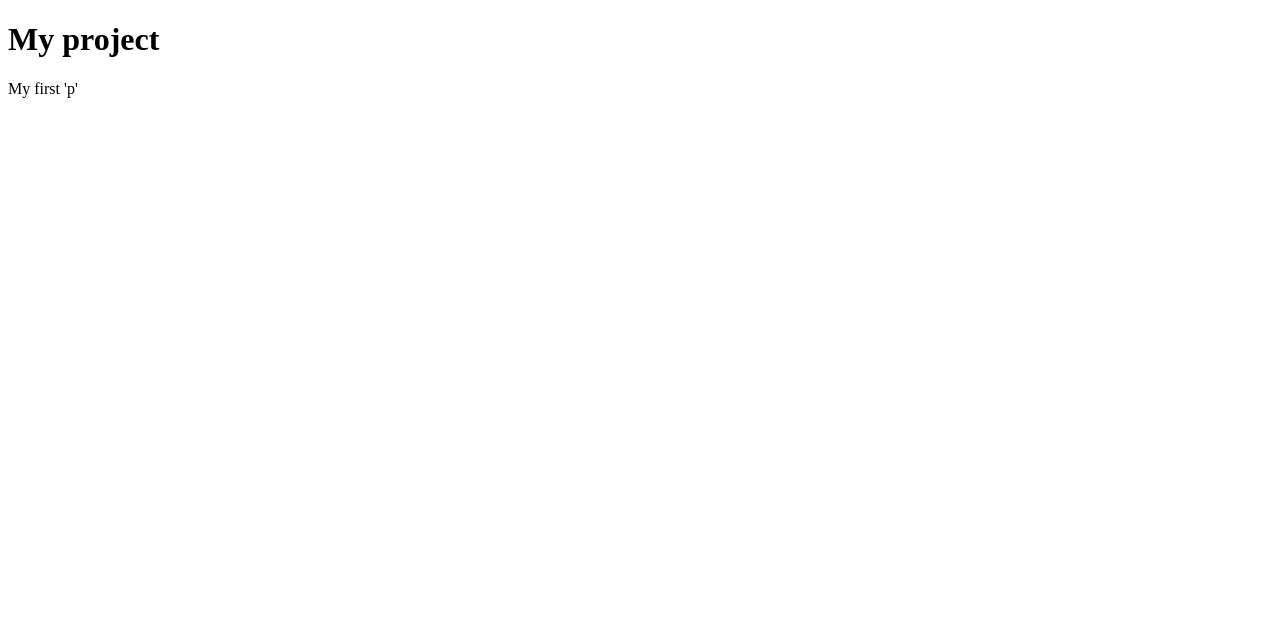
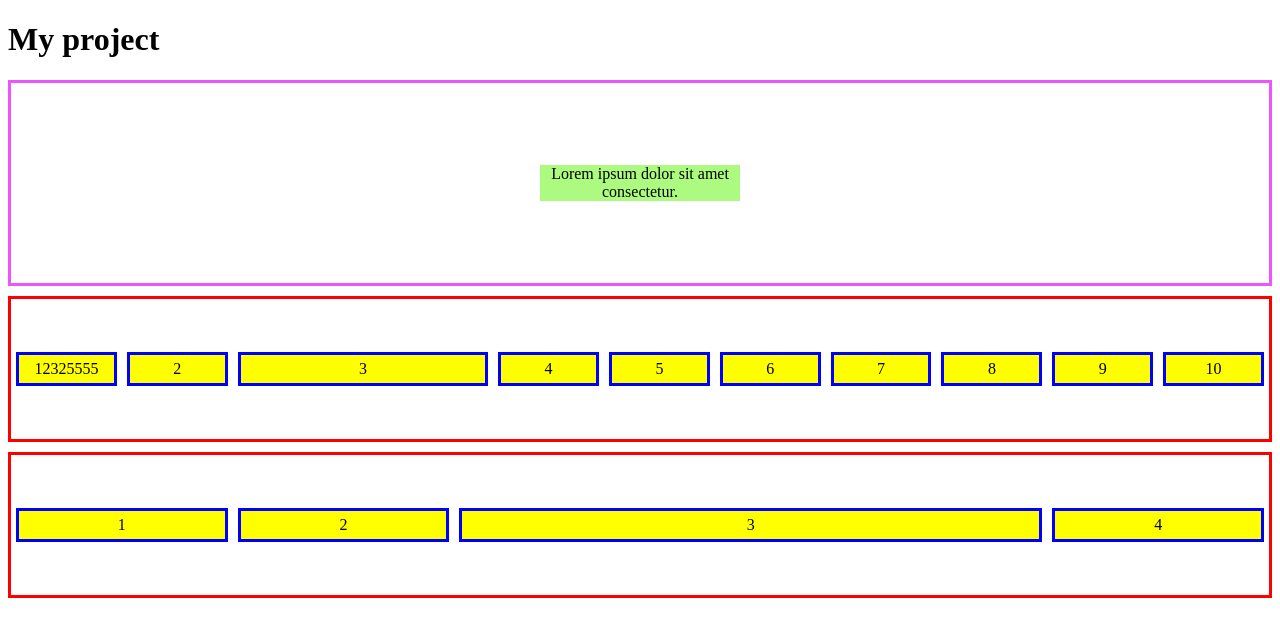
Before and after one commit to ediq/homework, a plain HTML site: page index.html in a window 1280 px wide. Drawn offline with Linux system fonts and the light colour scheme.

Commit message:
Завершил тему

```diff
--- a/index.html
+++ b/index.html
@@ -1,14 +1,40 @@
 <!DOCTYPE html>
 <html lang="en">
 <head>
-	<meta charset="UTF-8">
-	<meta http-equiv="X-UA-Compatible" content="IE=edge">
-	<meta name="viewport" content="width=device-width, initial-scale=1.0">
-	<title>My project</title>
+  <meta charset="UTF-8">
+  <meta http-equiv="X-UA-Compatible" content="IE=edge">
+  <meta name="viewport" content="width=device-width, initial-scale=1.0">
+  <link rel="stylesheet" href="style.css">
+  <title>My project</title>
 </head>
 <body>
-	<h1>My project</h1>
-	<p>My first 'p'</p>
+  <h1>My project</h1>
+
+  <div class="conteiner2">
+    <div class="box2">Lorem ipsum dolor sit amet consectetur.</div>
+  </div>
+
+  <div class="conteiner">
+    <div class="box box-1">12325555</div>
+    <div class="box box-2">2</div>
+    <div class="box box-3">3</div>
+    <div class="box box-4">4</div>
+    <div class="box box-5">5</div>
+    <div class="box box-5">6</div>
+    <div class="box box-5">7</div>
+    <div class="box box-5">8</div>
+    <div class="box box-5">9</div>
+    <div class="box box-5">10</div>
+  </div>
+
+  <div class="conteiner">
+    <div class="box box-1">1</div>
+    <div class="box box-2">2</div>
+    <div class="box box-3">3</div>
+    <div class="box box-4">4</div>
+  </div>
+
+
 
 </body>
 </html>
--- /dev/null
+++ b/style.css
@@ -0,0 +1,47 @@
+
+.conteiner {
+  display: flex;
+  flex-wrap: wrap;
+  flex-direction: row;
+  justify-content: flex-start; /* выравнивание вдоль главной оси */
+  align-content: center; /* выравнивание рядов вдоль поперечной оси */
+  align-items: baseline; /* выравнивание елемента внутри каждого ряда поперек главной оси*/
+
+  margin-bottom: 10px;
+  height: 140px;
+  border: 3px solid red;
+}
+/* Гайд по Flex 'https://css-tricks.com/snippets/css/a-guide-to-flexbox/' */
+
+.box {
+  margin: 5px;
+  padding: 5px 5px;
+  flex-basis: 10px;
+  border: 3px solid blue;
+  background-color: yellow;
+  flex-grow: 1;
+  text-align: center;
+}
+
+.box-3 {
+  align-self: flex-start; /* Персональное выравнивание для блока */
+  flex-grow: 3;
+}
+
+
+.conteiner2 {
+  display: flex;
+  height: 200px;
+  border: 3px solid rgb(235, 84, 255);
+  margin-bottom: 10px;
+}
+
+.box2 {
+  display: flex;
+  justify-content: center;
+  align-items: center;
+  text-align: center;
+  margin: auto;
+  width: 200px;
+  background-color: rgb(173, 250, 128);
+}
```
